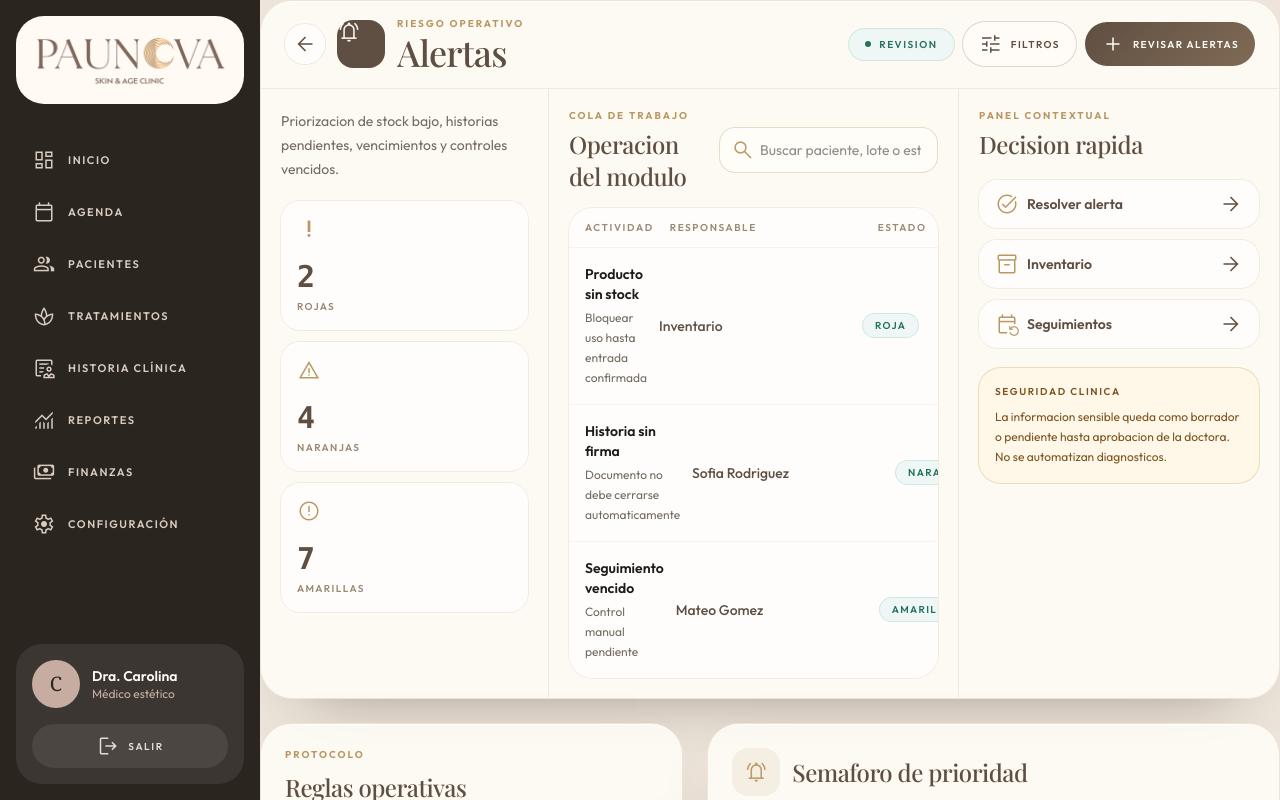
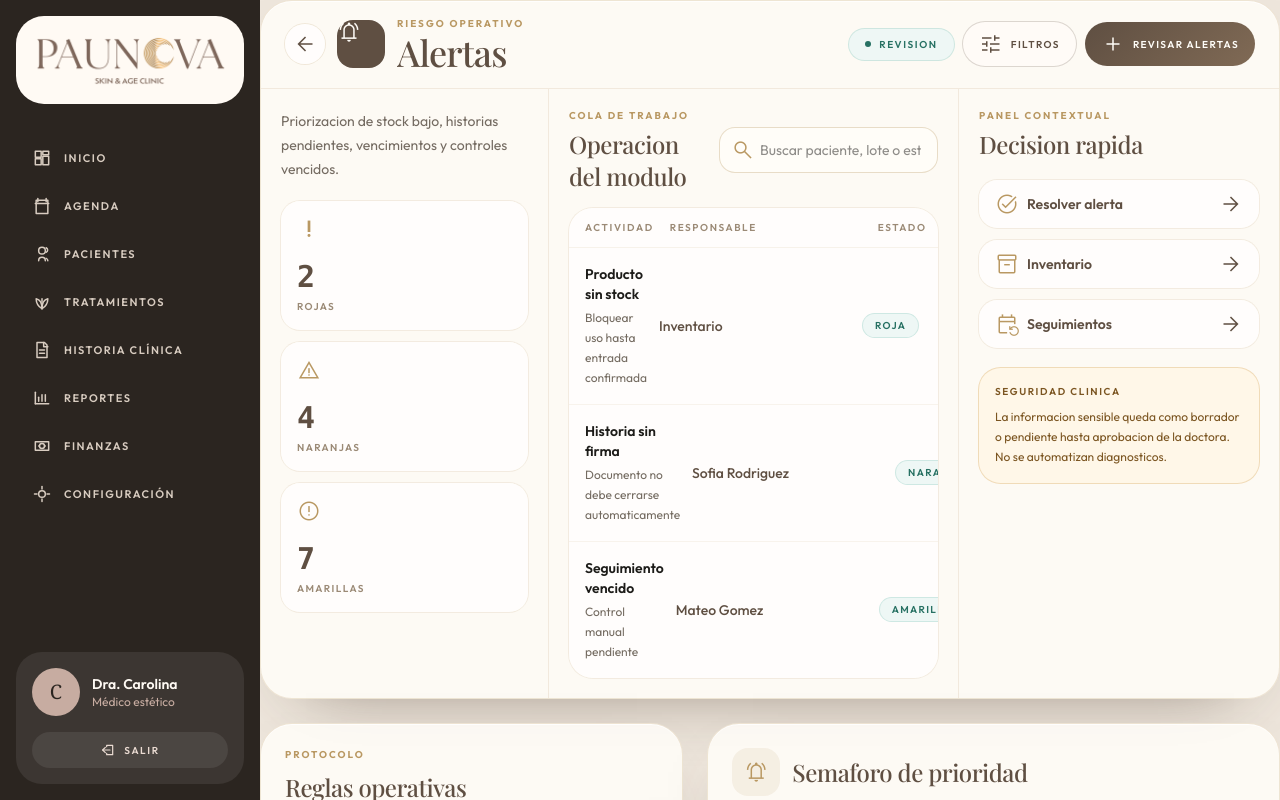
Before and after one commit to alvinbent/Paulova, a Next.js app: page /doctor/alertas in a window 1280 px wide. Shown: the top 800 px of the page. Built offline with nearby package versions, Linux system fonts and the light colour scheme; a web font is replaced by a local one.

Commit message:
fix(doctor-dashboard): use inline svg icons

```diff
--- a/src/app/doctor/(dashboard)/dashboard/page.tsx
+++ b/src/app/doctor/(dashboard)/dashboard/page.tsx
@@ -57,7 +57,7 @@ export default async function DoctorDashboard() {
           label="Pacientes de hoy"
           value={todayAppointments.length}
           detail="Atención programada y controles activos."
-          icon="groups"
+          icon="patients"
           href="/doctor/pacientes"
           tone="gold"
         />
@@ -65,7 +65,7 @@ export default async function DoctorDashboard() {
           label="Citas pendientes"
           value={nextAppointments.length}
           detail="Agenda próxima con estado programado."
-          icon="pending_actions"
+          icon="calendar"
           href="/doctor/agenda"
           tone="rose"
         />
@@ -73,7 +73,7 @@ export default async function DoctorDashboard() {
           label="Ingresos del mes"
           value={monthRevenue}
           detail="Resumen financiero estimado de cabina."
-          icon="payments"
+          icon="money"
           href="/doctor/torre-control"
           tone="taupe"
         />
--- a/src/components/doctor/dashboard/ClinicalAlertsPanel.tsx
+++ b/src/components/doctor/dashboard/ClinicalAlertsPanel.tsx
@@ -1,5 +1,6 @@
 import Link from "next/link";
 import type { DashboardData } from "./types";
+import Icon from "./Icon";
 
 export default function ClinicalAlertsPanel({ data }: { data: DashboardData }) {
   return (
@@ -11,8 +12,8 @@ export default function ClinicalAlertsPanel({ data }: { data: DashboardData }) {
           </p>
           <h3 className="mt-2 font-serif text-3xl font-medium">Prioridad clínica</h3>
         </div>
-        <span className="material-symbols-outlined rounded-full bg-[#593c28] p-3 text-[#fffaf4]">
-          priority_high
+        <span className="rounded-full bg-[#593c28] p-3 text-[#fffaf4]">
+          <Icon name="warning" className="h-5 w-5" />
         </span>
       </div>
 
@@ -35,7 +36,7 @@ function AlertRow({ title, detail, href }: { title: string; detail: string; href
         <span className="block text-sm font-semibold">{title}</span>
         <span className="mt-1 block text-xs leading-5 text-[#7b6052]">{detail}</span>
       </span>
-      <span className="material-symbols-outlined text-base">arrow_forward</span>
+      <Icon name="arrow" className="h-4 w-4" />
     </Link>
   );
 }
--- a/src/components/doctor/dashboard/DashboardHero.tsx
+++ b/src/components/doctor/dashboard/DashboardHero.tsx
@@ -1,5 +1,6 @@
 import Link from "next/link";
 import type { DashboardData } from "./types";
+import Icon from "./Icon";
 
 export default function DashboardHero({ data }: { data: DashboardData }) {
   const completion = Math.min(92, 58 + data.todayAppointments.length * 8);
@@ -35,7 +36,7 @@ export default function DashboardHero({ data }: { data: DashboardData }) {
             href="/doctor/pacientes"
             className="inline-flex h-12 items-center justify-center gap-2 rounded-full bg-[#fffaf4] px-5 text-[11px] font-semibold uppercase tracking-[0.16em] text-[#593c28] transition hover:bg-[#eadbd2]"
           >
-            <span className="material-symbols-outlined text-base">mic</span>
+            <Icon name="mic" className="h-4 w-4" />
             Dictar consulta
           </Link>
         </div>
--- a/src/components/doctor/dashboard/DashboardSidebar.tsx
+++ b/src/components/doctor/dashboard/DashboardSidebar.tsx
@@ -4,16 +4,17 @@ import Image from "next/image";
 import Link from "next/link";
 import { usePathname, useRouter } from "next/navigation";
 import { useState } from "react";
+import Icon from "./Icon";
 
 const navigation = [
-  { name: "Inicio", href: "/doctor/dashboard", icon: "dashboard" },
-  { name: "Agenda", href: "/doctor/agenda", icon: "calendar_today" },
-  { name: "Pacientes", href: "/doctor/pacientes", icon: "group" },
-  { name: "Tratamientos", href: "/doctor/productos", icon: "spa" },
-  { name: "Historia clínica", href: "/doctor/historias-clinicas", icon: "clinical_notes" },
-  { name: "Reportes", href: "/doctor/torre-control", icon: "monitoring" },
-  { name: "Finanzas", href: "/doctor/torre-control", icon: "payments" },
-  { name: "Configuración", href: "/doctor/torre-control", icon: "settings" },
+  { name: "Inicio", href: "/doctor/dashboard", icon: "dashboard" as const },
+  { name: "Agenda", href: "/doctor/agenda", icon: "calendar" as const },
+  { name: "Pacientes", href: "/doctor/pacientes", icon: "patients" as const },
+  { name: "Tratamientos", href: "/doctor/productos", icon: "spa" as const },
+  { name: "Historia clínica", href: "/doctor/historias-clinicas", icon: "notes" as const },
+  { name: "Reportes", href: "/doctor/torre-control", icon: "chart" as const },
+  { name: "Finanzas", href: "/doctor/torre-control", icon: "money" as const },
+  { name: "Configuración", href: "/doctor/torre-control", icon: "settings" as const },
 ];
 
 export default function DashboardSidebar() {
@@ -48,7 +49,7 @@ export default function DashboardSidebar() {
                 : "text-[#d8ccc0] hover:bg-white/8 hover:text-[#fffaf4]"
             }`}
           >
-            <span className="material-symbols-outlined text-lg">{item.icon}</span>
+            <Icon name={item.icon} className="h-5 w-5 shrink-0" />
             <span>{item.name}</span>
           </Link>
         );
@@ -72,7 +73,7 @@ export default function DashboardSidebar() {
           className="flex h-11 w-11 items-center justify-center rounded-full bg-[#2b2520] text-[#fffaf4]"
           aria-label="Abrir menú"
         >
-          <span className="material-symbols-outlined">{open ? "close" : "menu"}</span>
+          <span className="block h-4 w-5 border-y-2 border-current" />
         </button>
       </header>
 
@@ -132,7 +133,7 @@ function SidebarContent({
           onClick={onLogout}
           className="mt-4 flex w-full items-center justify-center gap-2 rounded-full bg-white/8 px-4 py-2.5 text-[10px] font-semibold uppercase tracking-[0.16em] text-[#eadbd2] transition hover:bg-white/12"
         >
-          <span className="material-symbols-outlined text-sm">logout</span>
+          <Icon name="logout" className="h-4 w-4" />
           Salir
         </button>
       </div>
--- /dev/null
+++ b/src/components/doctor/dashboard/Icon.tsx
@@ -0,0 +1,59 @@
+type IconName =
+  | "add"
+  | "arrow"
+  | "bell"
+  | "calendar"
+  | "chart"
+  | "dashboard"
+  | "logout"
+  | "mic"
+  | "money"
+  | "notes"
+  | "patients"
+  | "search"
+  | "settings"
+  | "spa"
+  | "warning";
+
+const paths: Record<IconName, string[]> = {
+  add: ["M12 5v14", "M5 12h14"],
+  arrow: ["M5 12h14", "M13 6l6 6-6 6"],
+  bell: ["M18 9a6 6 0 0 0-12 0c0 7-3 7-3 9h18c0-2-3-2-3-9", "M10 21h4"],
+  calendar: ["M7 3v4", "M17 3v4", "M4 9h16", "M5 5h14v16H5z"],
+  chart: ["M4 19V5", "M4 19h16", "M8 16v-5", "M12 16V8", "M16 16v-8"],
+  dashboard: ["M4 4h7v7H4z", "M13 4h7v4h-7z", "M13 10h7v10h-7z", "M4 13h7v7H4z"],
+  logout: ["M10 7V5h9v14h-9v-2", "M15 12H4", "M8 8l-4 4 4 4"],
+  mic: ["M12 4a3 3 0 0 0-3 3v5a3 3 0 0 0 6 0V7a3 3 0 0 0-3-3z", "M5 11a7 7 0 0 0 14 0", "M12 18v3"],
+  money: ["M4 7h16v10H4z", "M8 12h.01", "M16 12h.01", "M12 9a3 3 0 1 0 0 6 3 3 0 0 0 0-6z"],
+  notes: ["M6 3h9l3 3v15H6z", "M14 3v5h5", "M9 12h6", "M9 16h6"],
+  patients: ["M16 20a4 4 0 0 0-8 0", "M12 12a4 4 0 1 0 0-8 4 4 0 0 0 0 8z", "M19 20a3 3 0 0 0-2-2.8", "M17 4.5a3 3 0 0 1 0 5.5"],
+  search: ["M10.5 18a7.5 7.5 0 1 1 0-15 7.5 7.5 0 0 1 0 15z", "M16 16l5 5"],
+  settings: ["M12 8a4 4 0 1 0 0 8 4 4 0 0 0 0-8z", "M3 12h3", "M18 12h3", "M12 3v3", "M12 18v3"],
+  spa: ["M12 20c-5-3-7-7-7-12 5 1 7 5 7 12z", "M12 20c5-3 7-7 7-12-5 1-7 5-7 12z", "M12 20V8"],
+  warning: ["M12 4l9 16H3z", "M12 9v5", "M12 17h.01"],
+};
+
+export default function Icon({
+  name,
+  className = "h-5 w-5",
+}: {
+  name: IconName;
+  className?: string;
+}) {
+  return (
+    <svg
+      aria-hidden="true"
+      className={className}
+      fill="none"
+      stroke="currentColor"
+      strokeLinecap="round"
+      strokeLinejoin="round"
+      strokeWidth="1.8"
+      viewBox="0 0 24 24"
+    >
+      {paths[name].map((path) => (
+        <path d={path} key={path} />
+      ))}
+    </svg>
+  );
+}
--- a/src/components/doctor/dashboard/MetricCard.tsx
+++ b/src/components/doctor/dashboard/MetricCard.tsx
@@ -1,5 +1,6 @@
 import Link from "next/link";
 import type { MetricTone } from "./types";
+import Icon from "./Icon";
 
 const tones: Record<MetricTone, string> = {
   gold: "bg-[#f3e7d8] text-[#593c28] ring-[#dcc6ad]",
@@ -19,7 +20,7 @@ export default function MetricCard({
   label: string;
   value: string | number;
   detail: string;
-  icon: string;
+  icon: "patients" | "calendar" | "money";
   href: string;
   tone: MetricTone;
 }) {
@@ -33,7 +34,7 @@ export default function MetricCard({
           <p className="text-[11px] font-semibold uppercase tracking-[0.18em] opacity-70">
             {label}
           </p>
-          <span className="material-symbols-outlined text-2xl">{icon}</span>
+          <Icon name={icon} className="h-6 w-6" />
         </div>
         <div>
           <p className="font-mono text-5xl font-semibold leading-none">{value}</p>
--- a/src/components/doctor/dashboard/NextAppointmentCard.tsx
+++ b/src/components/doctor/dashboard/NextAppointmentCard.tsx
@@ -1,5 +1,6 @@
 import Link from "next/link";
 import type { DashboardData } from "./types";
+import Icon from "./Icon";
 
 export default function NextAppointmentCard({ data }: { data: DashboardData }) {
   const next = data.nextAppointments[0];
@@ -15,8 +16,8 @@ export default function NextAppointmentCard({ data }: { data: DashboardData }) {
             {next ? next.patientName : "Agenda libre"}
           </h3>
         </div>
-        <span className="material-symbols-outlined rounded-2xl bg-[#593c28] p-3 text-2xl text-[#fffaf4]">
-          calendar_today
+        <span className="rounded-2xl bg-[#593c28] p-3 text-[#fffaf4]">
+          <Icon name="calendar" className="h-6 w-6" />
         </span>
       </div>
 
@@ -38,7 +39,7 @@ export default function NextAppointmentCard({ data }: { data: DashboardData }) {
               className="mt-5 inline-flex items-center gap-2 text-[11px] font-semibold uppercase tracking-[0.16em] text-[#986b54]"
             >
               Abrir expediente
-              <span className="material-symbols-outlined text-sm">arrow_forward</span>
+              <Icon name="arrow" className="h-4 w-4" />
             </Link>
           </div>
         </div>
--- a/src/components/doctor/dashboard/RecentActivityPanel.tsx
+++ b/src/components/doctor/dashboard/RecentActivityPanel.tsx
@@ -1,3 +1,5 @@
+import Icon from "./Icon";
+
 export default function RecentActivityPanel() {
   return (
     <section className="col-span-12 rounded-[28px] bg-[#fffaf4] p-6 ring-1 ring-[#ded2c6] lg:col-span-7">
@@ -10,8 +12,8 @@ export default function RecentActivityPanel() {
             Movimiento clínico
           </h3>
         </div>
-        <span className="material-symbols-outlined rounded-full bg-[#f3e7d8] p-3 text-[#593c28]">
-          timeline
+        <span className="rounded-full bg-[#f3e7d8] p-3 text-[#593c28]">
+          <Icon name="chart" className="h-5 w-5" />
         </span>
       </div>
 
```
Also changed, not shown: src/components/doctor/dashboard/DashboardHeader.tsx (+4 -5 lines).
